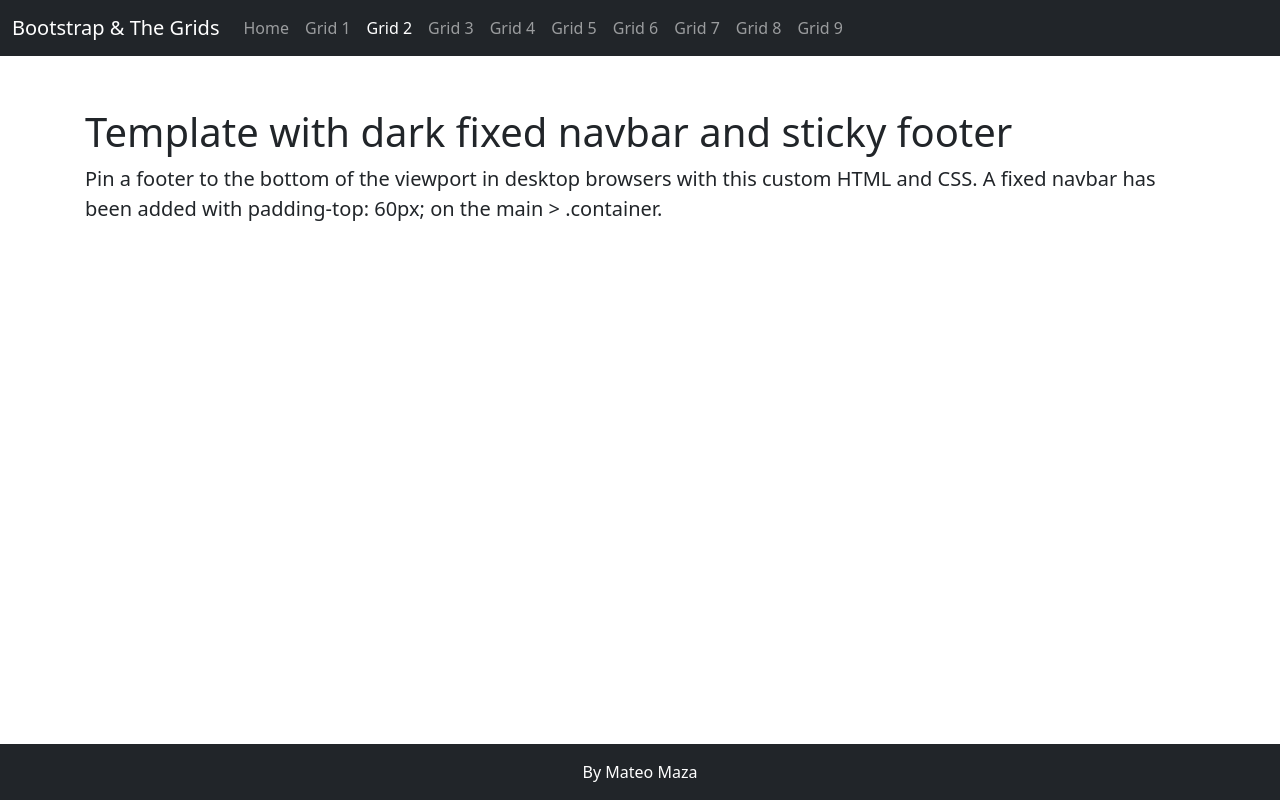
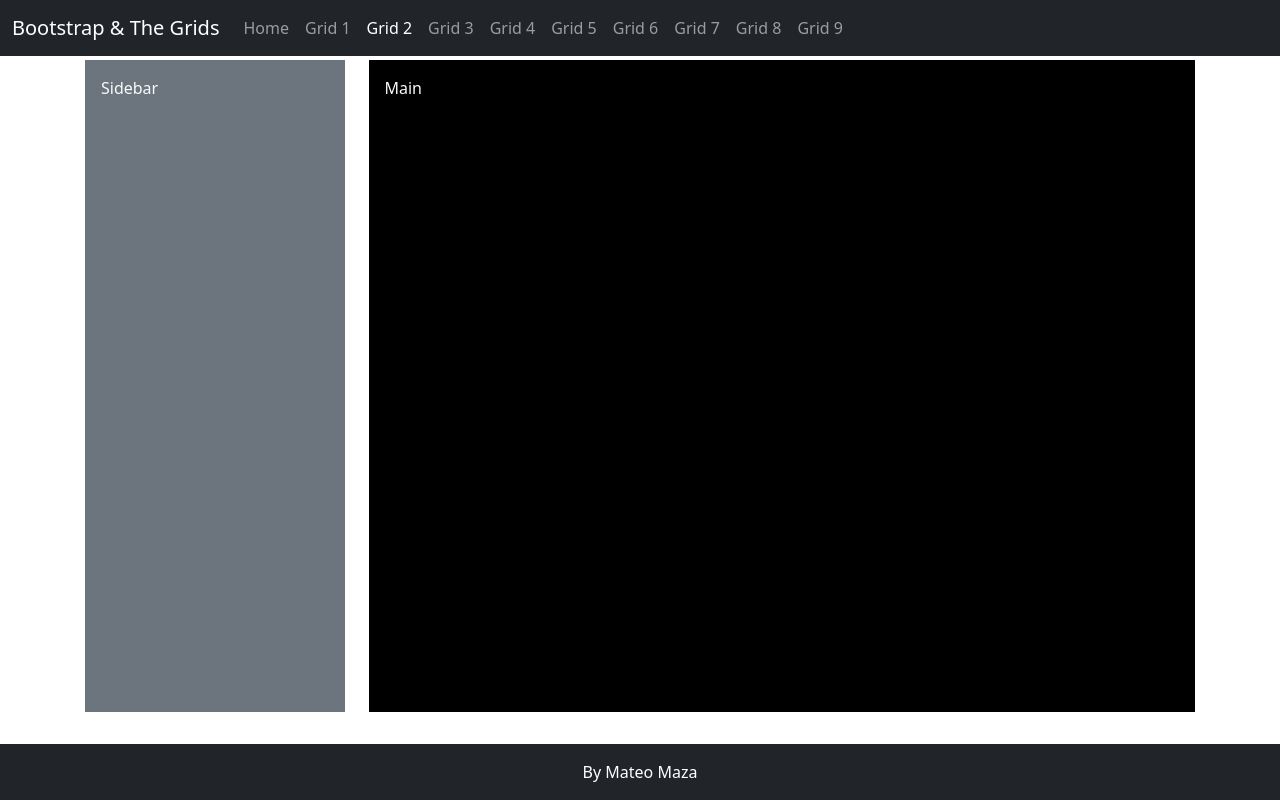
Before and after one commit to mateomaza/BootstrapNTheGrids, a plain HTML site: page grid-2.html in a window 1280 px wide. Drawn offline with nearby package versions, Linux system fonts and the light colour scheme.

Commit message:
0.3 i guess
Added some Grid layouts

```diff
--- a/css/site.css
+++ b/css/site.css
@@ -24,3 +24,7 @@ main>.container {
     background-size: cover;
     background-attachment: fixed;
 }
+
+.minHeight {
+    min-height: 80vh;
+}
--- a/grid-2.html
+++ b/grid-2.html
@@ -61,10 +61,19 @@
 </nav>
 
     <main class="flex-shrink-0">
-       <div class="container">
-           <h1 class="mt-5">Template with dark fixed navbar and sticky footer</h1>
-           <p class="lead">Pin a footer to the bottom of the viewport in desktop browsers with this custom HTML and CSS. A fixed navbar has been added with padding-top: 60px; on the main > .container.</p>
-       </div>
+       <div class="container h-100 minHeight">
+        <div class="row row-cols-2 h-100 gy-2"> <!--You modify the gutter with "g-{1-5}"-->
+            <div class="col-3">
+                <div class="bg-secondary text-light h-100 p-3"> <!--"h" modifies the height, "p" the padding-->
+                    Sidebar
+                </div>
+            </div>
+            <div class="col-9">
+                <div class="bg-black text-light h-100 p-3">
+                    Main
+                </div>
+            </div>
+        </div>
     </main>
     <footer class="footer mt-auto py-3 bg-dark sticky-footer">
         <div class="container-fluid text-center">
```
Also changed, not shown: grid-1.html (+14 -3 lines), grid-3.html (+16 -4 lines).
